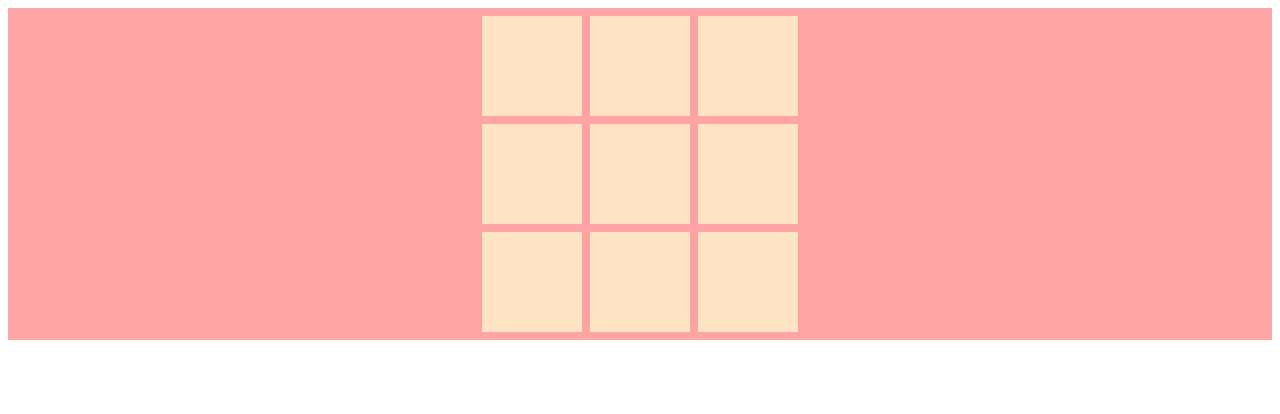
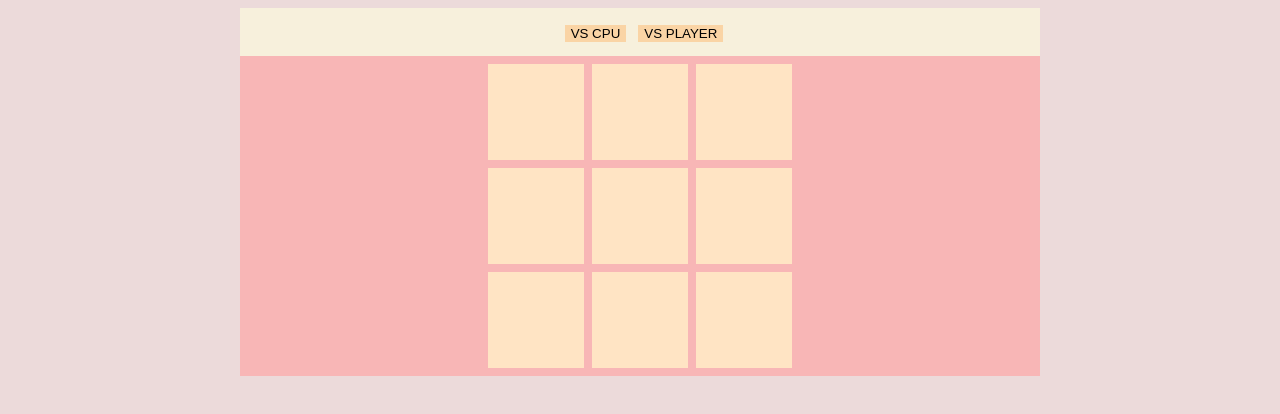
Before and after one commit to lucasquemm/ticTacToe, a plain HTML site: page index.html in a window 1280 px wide. Drawn offline with Linux system fonts and the light colour scheme.

Commit message:
update visual na pagina

```diff
--- a/index.html
+++ b/index.html
@@ -9,7 +9,12 @@
   </head>
   <body>
     <div class="base">
-      <div class="painel"></div>
+      <div class="painel">
+        <div class="painelBotoes">
+          <button class="painelbtn" id="modeCpu">VS CPU</button>
+          <button class="painelbtn" id="modePlayer">VS PLAYER</button>
+        </div>
+      </div>
       <div class="jogo">
         <div class="casa" id="casa1"></div>
         <div class="casa" id="casa2"></div>
--- a/script.js
+++ b/script.js
@@ -54,7 +54,7 @@ const Tabuleiro = (() => {
 
   tabuleiroH.forEach((casadiv, casaindice) => {
     casadiv.addEventListener('click', () => {
-      let jogadorDaVez = (estados.turno ? eu : cpu).sinalJogador
+      let jogadorDaVez = (estados.turno ? jogador1 : jogador2).sinalJogador
       let casa = estados.casas[casaindice]
 
       if (!casa.marcado) {
@@ -68,5 +68,9 @@ const Tabuleiro = (() => {
   })
 })()
 
-const eu = Jogador('X')
-const cpu = Jogador('O')
+const gameMode = () => {}
+
+function vsCpu() {}
+
+const jogador1 = Jogador('X')
+const jogador2 = Jogador('O')
--- a/style.css
+++ b/style.css
@@ -1,11 +1,48 @@
+body {
+  background-color: rgb(236, 218, 218);
+}
+
+.base {
+  display: flex;
+  flex-direction: column;
+  margin: auto;
+  width: 800px;
+}
+
+.painel {
+  display: flex;
+  height: 48px;
+  background-color: rgb(247, 240, 220);
+  justify-content: center;
+}
+
+.painelBotoes {
+  padding: 16px;
+  justify-content: center;
+}
+
+.painelbtn {
+  background-color: rgb(250, 212, 165);
+  border: 0;
+  margin-left: 8px;
+}
+
+.painelbtn:hover {
+  border: 2px solid black;
+}
+
+.painelbtn:active {
+  background-color: rgba(255, 228, 196, 0.753);
+}
+
 .jogo {
   display: grid;
   justify-content: center;
-  grid-template-columns: 100px 100px 100px;
-  grid-template-rows: 100px 100px 100px;
+  grid-template-columns: 96px 96px 96px;
+  grid-template-rows: 96px 96px 96px;
   column-gap: 8px;
   row-gap: 8px;
-  background-color: rgb(255, 164, 164);
+  background-color: rgba(255, 164, 164, 0.658);
   padding: 8px;
 }
 .casa {
@@ -13,6 +50,10 @@
   font-size: 30px;
   justify-content: center;
   background-color: bisque;
+  text-align: center;
+  vertical-align: middle;
+  line-height: 96px;
+  font-size: 50px;
 }
 
 .casa:hover {
```
